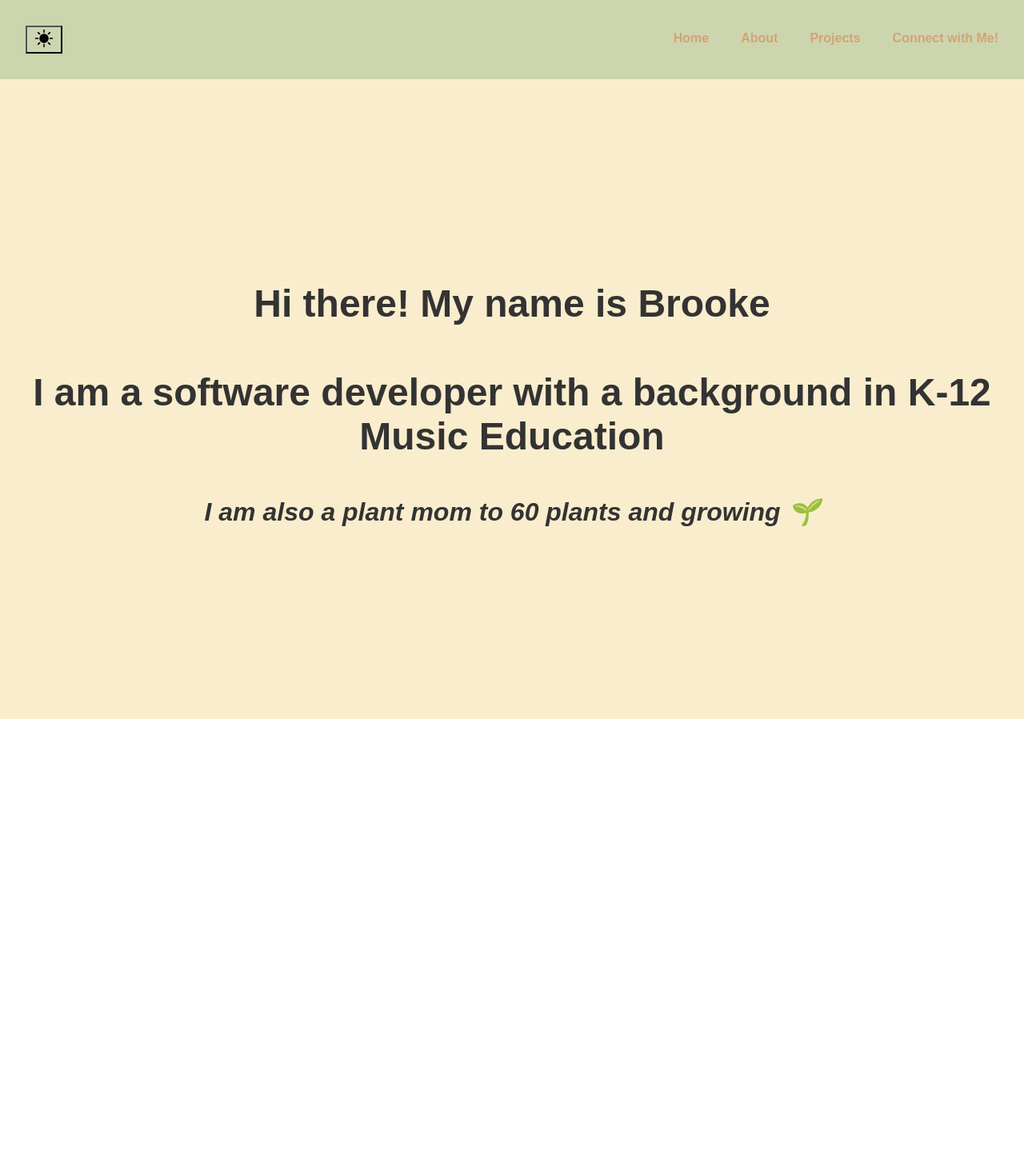
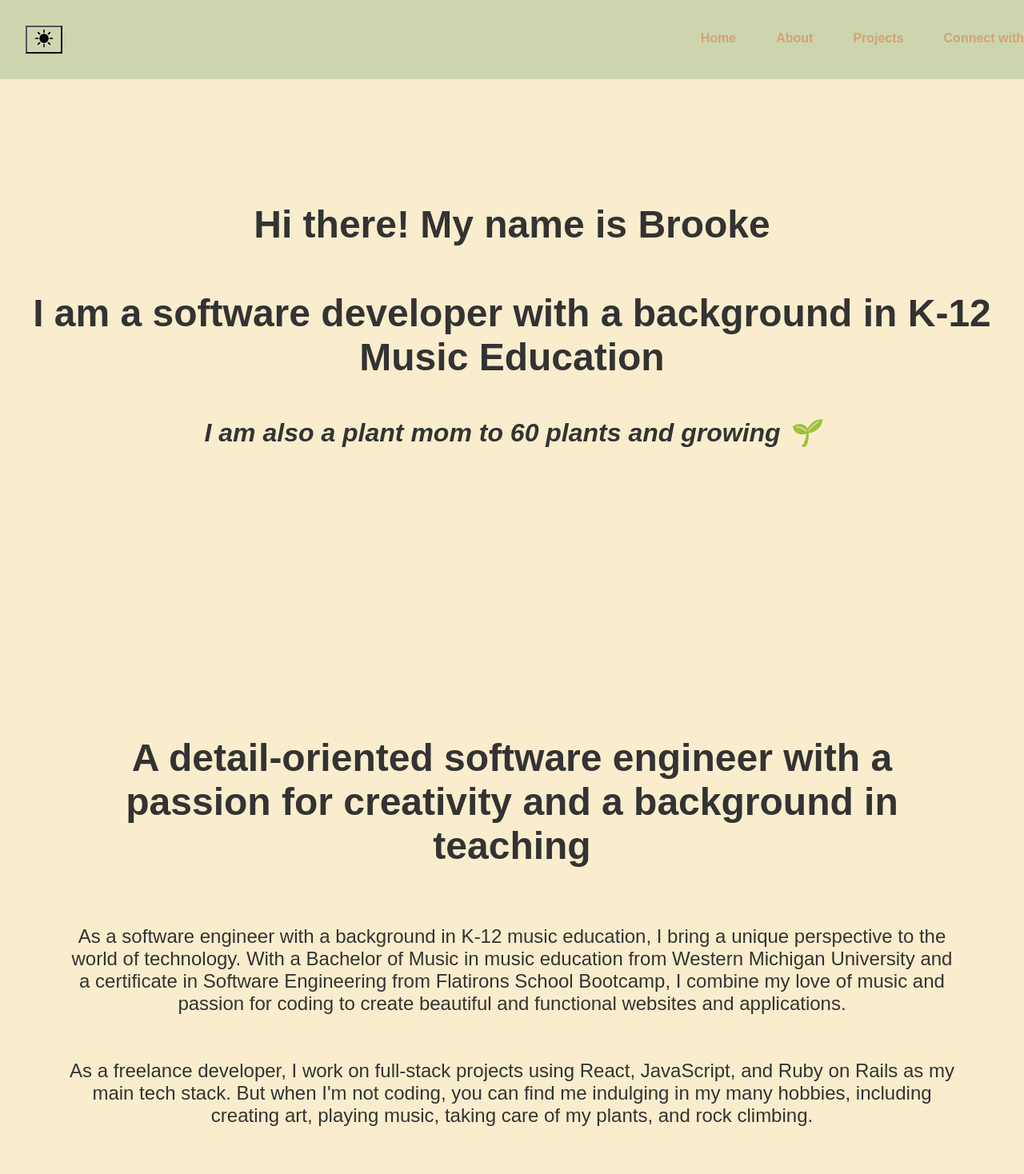
Before and after one commit to brooke-dev/brooke-portfolio, a React (Create React App) app in the folder client/: page / in a window 1280 px wide. Shown: the top 1468 px of the page at 80% size. Before the commit the page ends 899 px from the top, so only its background shows below. Built offline with nearby package versions, Linux system fonts and the light colour scheme.

Commit message:
react scroll added

```diff
--- a/client/src/App.js
+++ b/client/src/App.js
@@ -1,7 +1,9 @@
 import './App.css';
 import { useState } from "react";
-import { Route, Routes } from 'react-router-dom';
+// import { Route, Routes } from 'react-router-dom';
 import React from 'react'
+import { Element } from 'react-scroll';
+
 
 // Components
 import NavBar from './NavBarFolder/NavBar'
@@ -27,14 +29,25 @@ function App() {
     // <div className="App">
       <div className={isDarkMode ? 'App dark-mode' : 'App light-mode'}>
       <NavBar isDarkMode={isDarkMode} setIsDarkMode={setIsDarkMode} />
-      <Routes>
+      {/* <Routes>
         <Route exact path="/" element={<Home />} />
         <Route exact path="/about" element={<About />} />
         <Route exact path="/projects" element={<Projects />} />
         <Route exact path="/connect" element={<Connect/>} />
-      </Routes>
+      </Routes> */}
        {/* <h1>Page Count: {count}</h1> */}
-
+        <Element name="home">
+          <Home />
+        </Element>
+        <Element name="about">
+          <About />
+        </Element>
+        <Element name="projects">
+          <Projects />
+        </Element>
+        <Element name="connect">
+          <Connect />
+        </Element>
     </div>
 
   );
--- a/client/src/NavBarFolder/NavBar.css
+++ b/client/src/NavBarFolder/NavBar.css
@@ -5,7 +5,11 @@ nav {
     justify-content: flex-end; /* update justify-content to push links to the right */
     align-items: center;
     padding: 2rem;
-    position: relative; /* add a relative position to the parent nav element */
+    position: fixed;
+    top: 0;
+    left: 0;
+    width: 100%;
+    z-index: 999;
   }
 
 nav button{
@@ -20,7 +24,7 @@ nav button img {
 }
 
   a:not(:last-child) {
-    margin-right: 20px;
+    margin-right: 30px;
   }
 
   nav a:first-child {
--- a/client/src/NavBarFolder/NavBar.js
+++ b/client/src/NavBarFolder/NavBar.js
@@ -1,8 +1,9 @@
 import React from 'react';
 import './NavBar.css'; // Import CSS styles for the component
-import { NavLink } from 'react-router-dom';
+// import { NavLink } from 'react-router-dom';
 import darkmode from './iconImages/darkmode.png'
 import lightmode from './iconImages/lightmode.png'
+import { Link } from 'react-scroll';
 
 function NavBar({isDarkMode, setIsDarkMode}) {
 
@@ -15,10 +16,15 @@ function NavBar({isDarkMode, setIsDarkMode}) {
       <button onClick={toggleDarkMode}>
         <img src={isDarkMode ? lightmode : darkmode} alt="Toggle dark mode" />
       </button>
-      <NavLink to="/" style={{marginRight: '20px'}} >Home</NavLink>
+      {/* <NavLink to="/" style={{marginRight: '20px'}} >Home</NavLink>
       <NavLink to="/about">About</NavLink>
       <NavLink to="/projects">Projects</NavLink>
-      <NavLink to="/connect">Connect with Me!</NavLink>
+      <NavLink to="/connect">Connect with Me!</NavLink> */}
+
+      <Link to="home" smooth={true} duration={500}>Home</Link>
+      <Link to="about" smooth={true} duration={500}>About</Link>
+      <Link to="projects" smooth={true} duration={500}>Projects</Link>
+      <Link to="connect" smooth={true} duration={500}>Connect with Me!</Link>
     </nav>
   );
 }
--- a/package.json
+++ b/package.json
@@ -1,5 +1,6 @@
 {
   "dependencies": {
-    "react-router-dom": "^6.8.2"
+    "react-router-dom": "^6.8.2",
+    "react-scroll": "^1.8.9"
   }
 }
```
Also changed, not shown: 1 other file (tests, documents, lock files or other folders).
